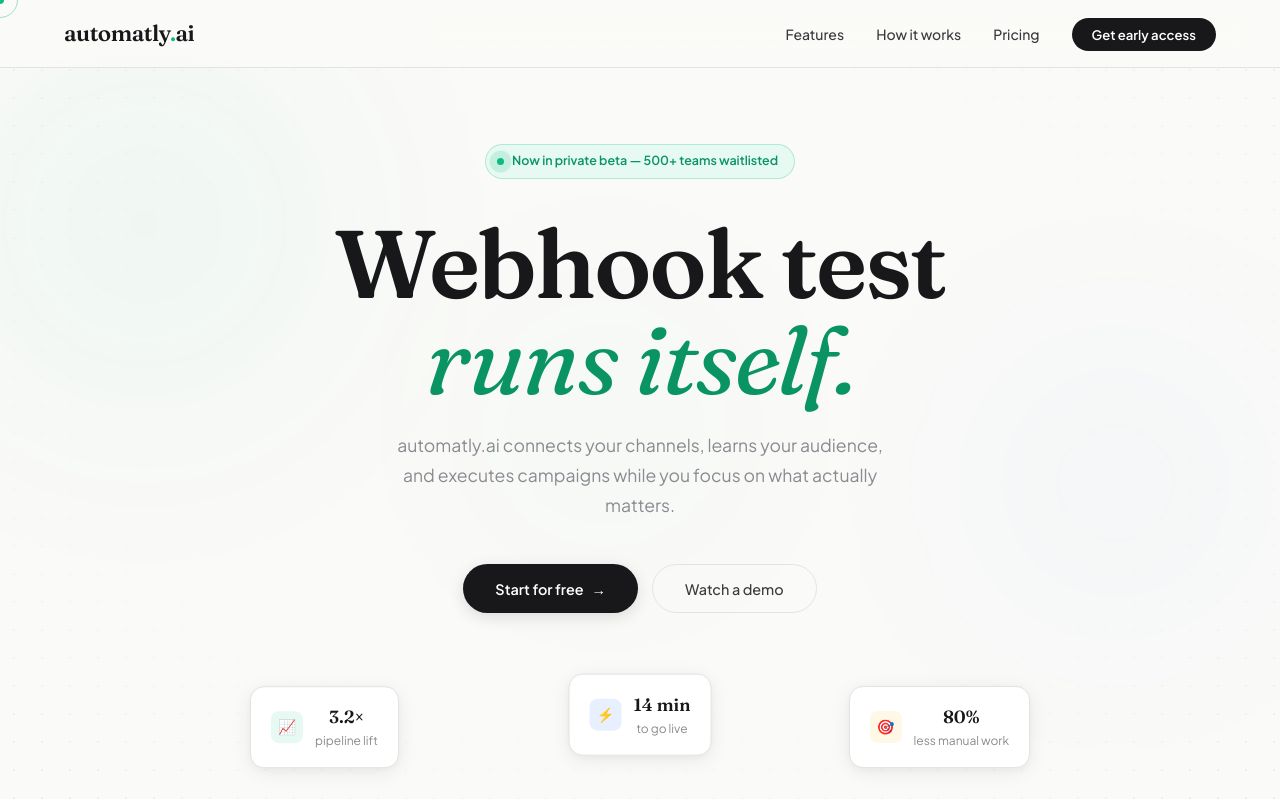
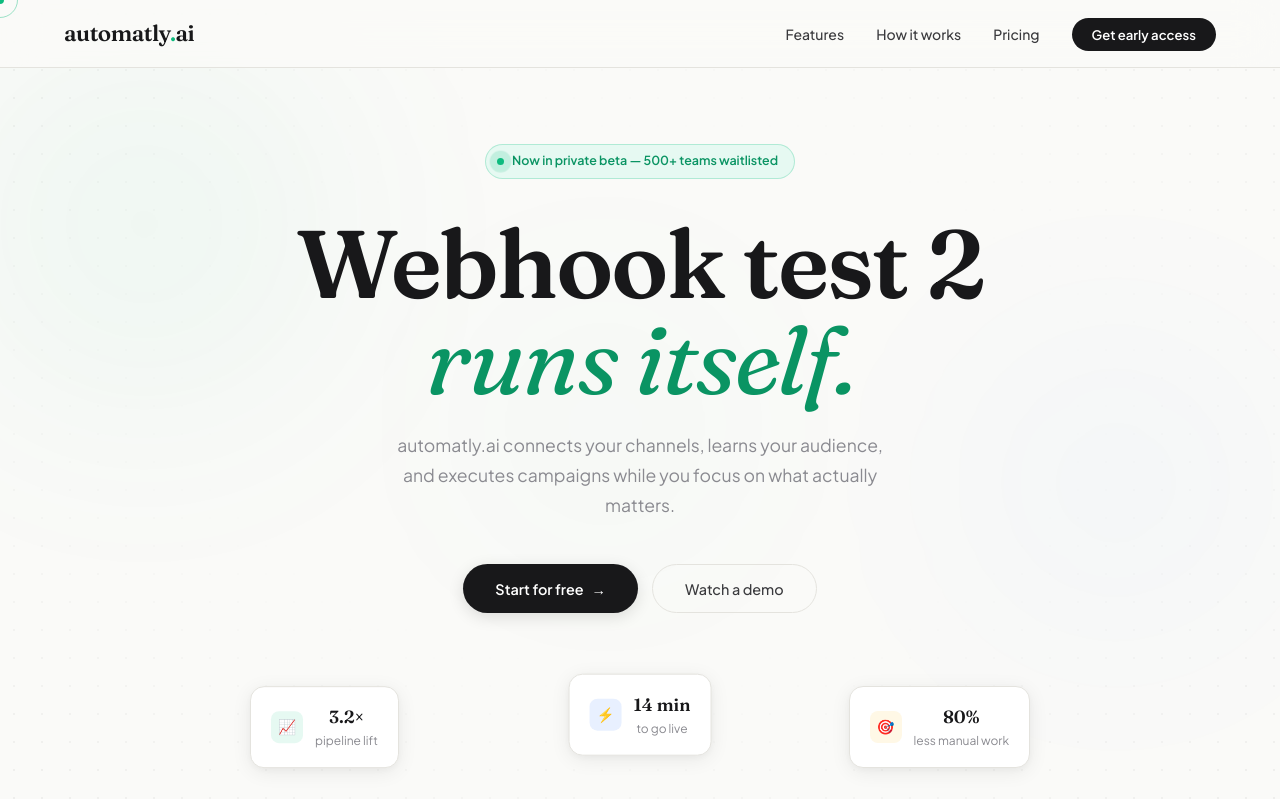
Before and after one commit to abhishekKanakaraju/Automatly_Check, a Flask app: page / in a window 1280 px wide. Shown: the top 799 px of the page. Run offline with Flask 3, Linux system fonts and the light colour scheme.

Commit message:
update 08-04-2026 11:33:47.38

```diff
--- a/templates/index.html
+++ b/templates/index.html
@@ -238,7 +238,7 @@
 
 <section class="hero">
   <div class="hero-badge"><div class="badge-pulse"></div>Now in private beta &mdash; 500+ teams waitlisted</div>
-  <h1>Webhook test<br><span class="italic-word">runs itself.</span></h1>
+  <h1>Webhook test 2<br><span class="italic-word">runs itself.</span></h1>
   <p class="hero-sub">automatly.ai connects your channels, learns your audience, and executes campaigns while you focus on what actually matters.</p>
   <div class="hero-actions">
     <button class="btn-primary">Start for free <span class="arrow">→</span></button>
```
Also changed, not shown: 1 other file.
